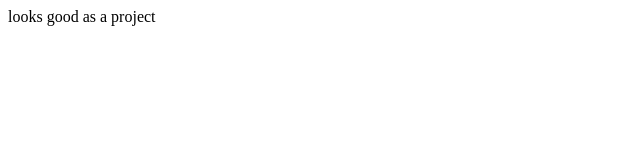
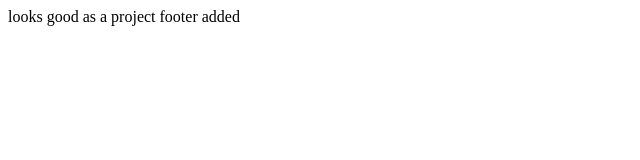
Before and after one commit to Mukhiya-ji/learn-git, a plain HTML site: page gittwo/index.html in a window 1280 px wide. Shown: the whole page, without its empty margins (0-640 px from the left). Drawn offline with Linux system fonts and the light colour scheme.

Commit message:
add footer in index file

```diff
--- a/gittwo/index.html
+++ b/gittwo/index.html
@@ -7,5 +7,7 @@
 </head>
 <body>
     looks good as a project
+
+    footer added
 </body>
 </html>
```
